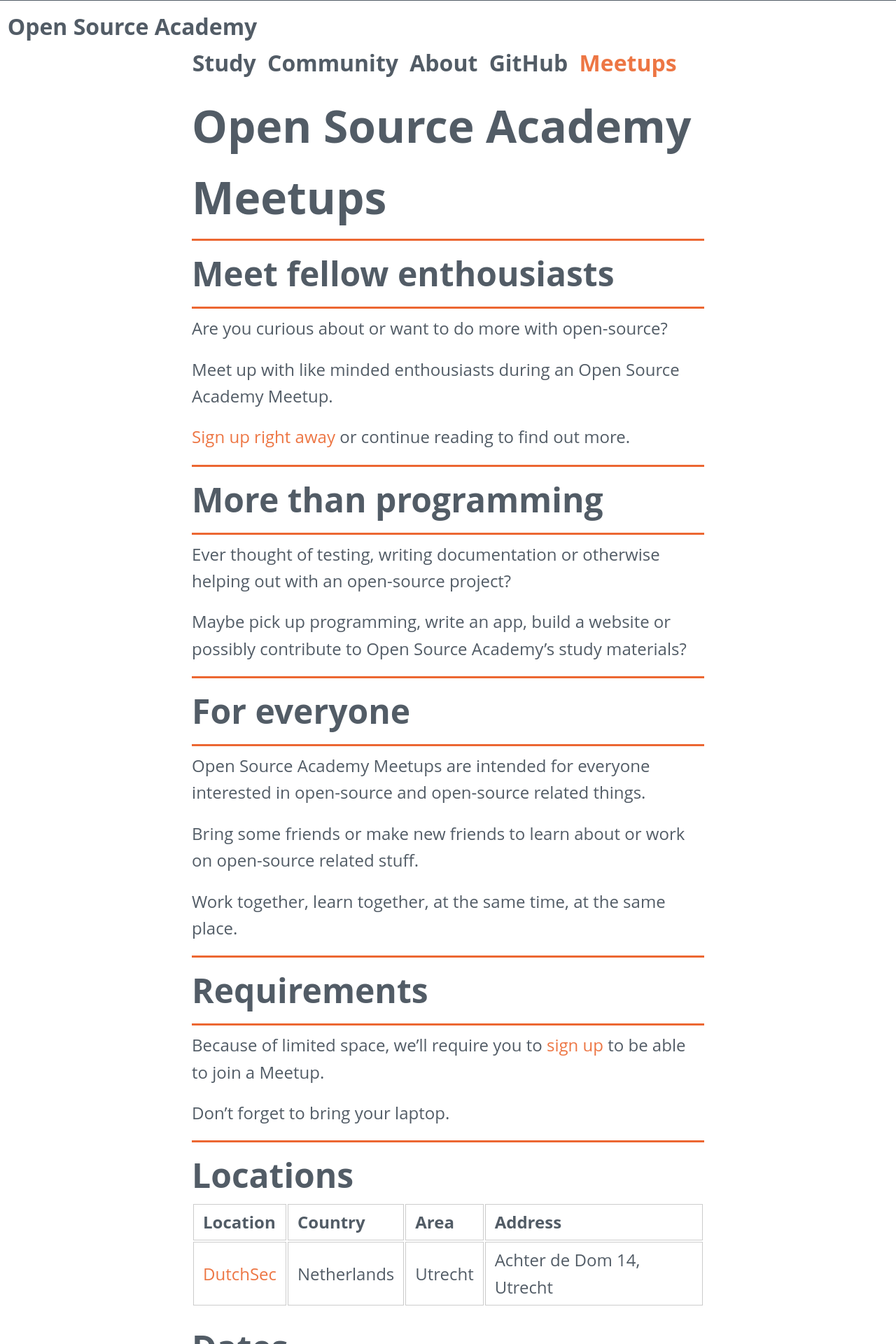
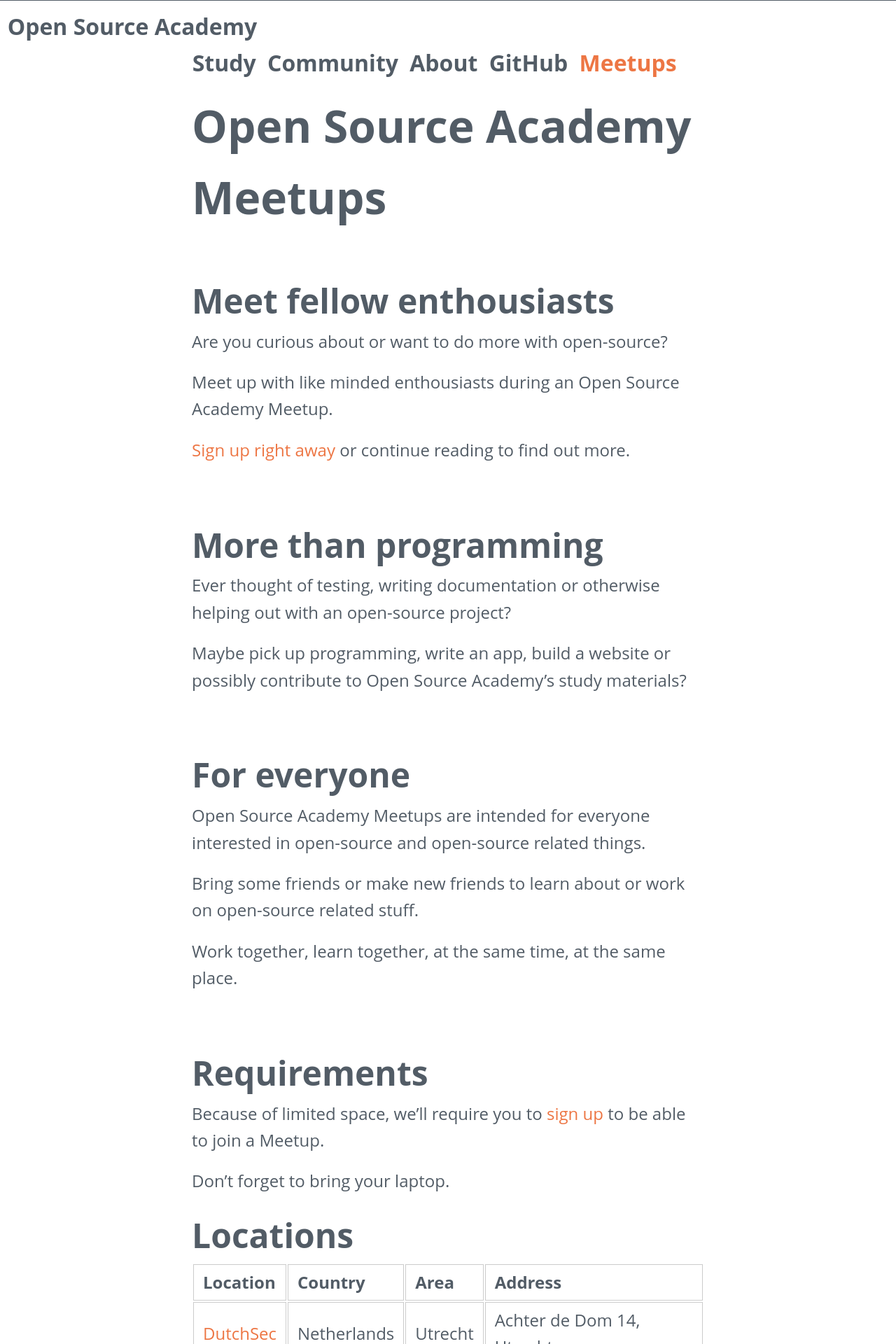
Before and after one commit to Opensource-Academy/Opensource-Academy.github.io, a Jekyll site: the page built from meetups.md, in a window 1280 px wide. Shown: the top 1920 px of the page at 70% size. Built offline with Jekyll 4.4.1, drawn with Linux system fonts in a browser that asks for light colours.

Commit message:
add breathingroom to meetups

```diff
--- a/meetups.md
+++ b/meetups.md
@@ -4,44 +4,34 @@
 slug: meetups
 permalink: /meetups
 ---
-
----
+<br>
 ## Meet fellow enthousiasts
-
----
 Are you curious about or want to do more with open-source?
 
 Meet up with like minded enthousiasts during an Open Source Academy Meetup.
 
 [Sign up right away](http://osa.fikket.nl/) or continue reading to find out more.
 
----
+<br>
 ## More than programming
-
----
 Ever thought of testing, writing documentation or otherwise helping out with an open-source project?
 
 Maybe pick up programming, write an app, build a website or possibly contribute to Open Source Academy's study materials?
 
----
+<br>
 ## For everyone
-
----
 Open Source Academy Meetups are intended for everyone interested in open-source and open-source related things.
 
 Bring some friends or make new friends to learn about or work on open-source related stuff.
 
 Work together, learn together, at the same time, at the same place.
 
----
+<br>
 ## Requirements
-
----
 Because of limited space, we'll require you to [sign up](http://osa.fikket.nl/) to be able to join a Meetup.
 
 Don't forget to bring your laptop.
 
----
 ## Locations
 
 | Location                         | Country     | Area    | Address                   |
@@ -61,7 +51,6 @@
 ## Book now
 [All available events](http://osa.fikket.nl/)
 
----
 ## Further reading
 - [OSA](/about/)
 - [Open-source](/about/open-source)
```
